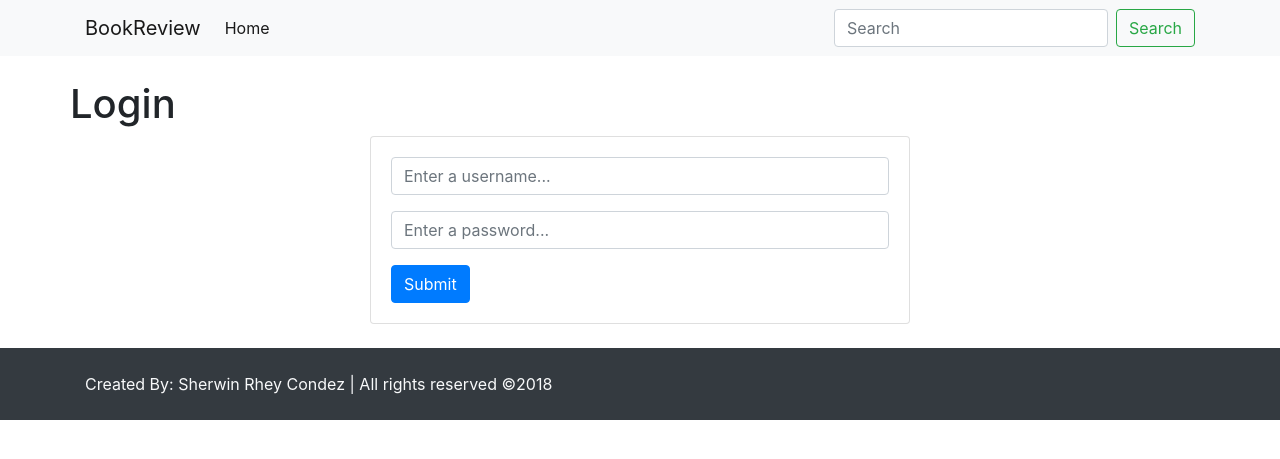
After one commit to shervs336/book_review, a Flask app: template templates/auth/login.html in a window 1280 px wide. The commit adds this page. Shown: the top 459 px of the page. Run offline with Flask 2, Linux system fonts and the light colour scheme; the template is opened without the code that fills it, so the values that code supplies are empty; some libraries are stand-ins or nearby versions.

Commit message:
Add login template and access links

```diff
--- a/application.py
+++ b/application.py
@@ -82,5 +82,11 @@ def registration():
 
 @app.route("/login", methods=['GET', 'POST'])
 def login():
+    # Assign an empty error list
+    errors = [];
+    form_data = {};
+
+    if request.method == 'GET':
+        return render_template("auth/login.html", title = 'Login - Book Review', errors = errors, form_data = form_data)
 
     return 'Login'
--- /dev/null
+++ b/templates/auth/login.html
@@ -0,0 +1,40 @@
+{% extends 'layouts/main.html' %}
+
+{% block header %}
+    Login
+{% endblock %}
+
+{% block body %}
+
+  {% if errors|length > 0 %}
+    <div class="alert alert-danger">
+      <ul class="mb-0">
+        {% for error in errors %}
+          <li>{{ error }}</li>
+        {% endfor %}
+      </ul>
+    </div>
+  {% endif %}
+
+  <div class="row">
+    <div class="col-md-6 offset-md-3">
+      <div class="card">
+        <div class="card-body">
+          <form action="{{ url_for('login') }}" method="post">
+
+            <div class="form-group">
+              <input type="text" class="form-control" name="username" placeholder="Enter a username..." {% if form_data|length > 0 and form_data.get("username") %} value="{{ form_data.get("username") }}" {% endif %}>
+            </div>
+
+            <div class="form-group">
+              <input type="password" class="form-control" name="password" placeholder="Enter a password...">
+            </div>
+
+            <button type="submit" class="btn btn-primary">Submit</button>
+
+          </form>
+        </div>
+      </div>
+    </div>
+  </div>
+{% endblock %}
--- a/templates/layouts/main.html
+++ b/templates/layouts/main.html
@@ -35,7 +35,7 @@
     <div class="container">
       <div class="main">
         <div class="row">
-          <div class=" {% if request.path == '/register' or request.path == 'login' %} col-md-6 offset-md-3 {% endif %}">
+          <div class=" {% if request.path == '/register' or request.path == '/login' %} col-md-6 offset-md-3 {% endif %}">
             <h1 class="heading mt-4">{% block header %}{% endblock %}</h1>
           </div>
         </div>
```
